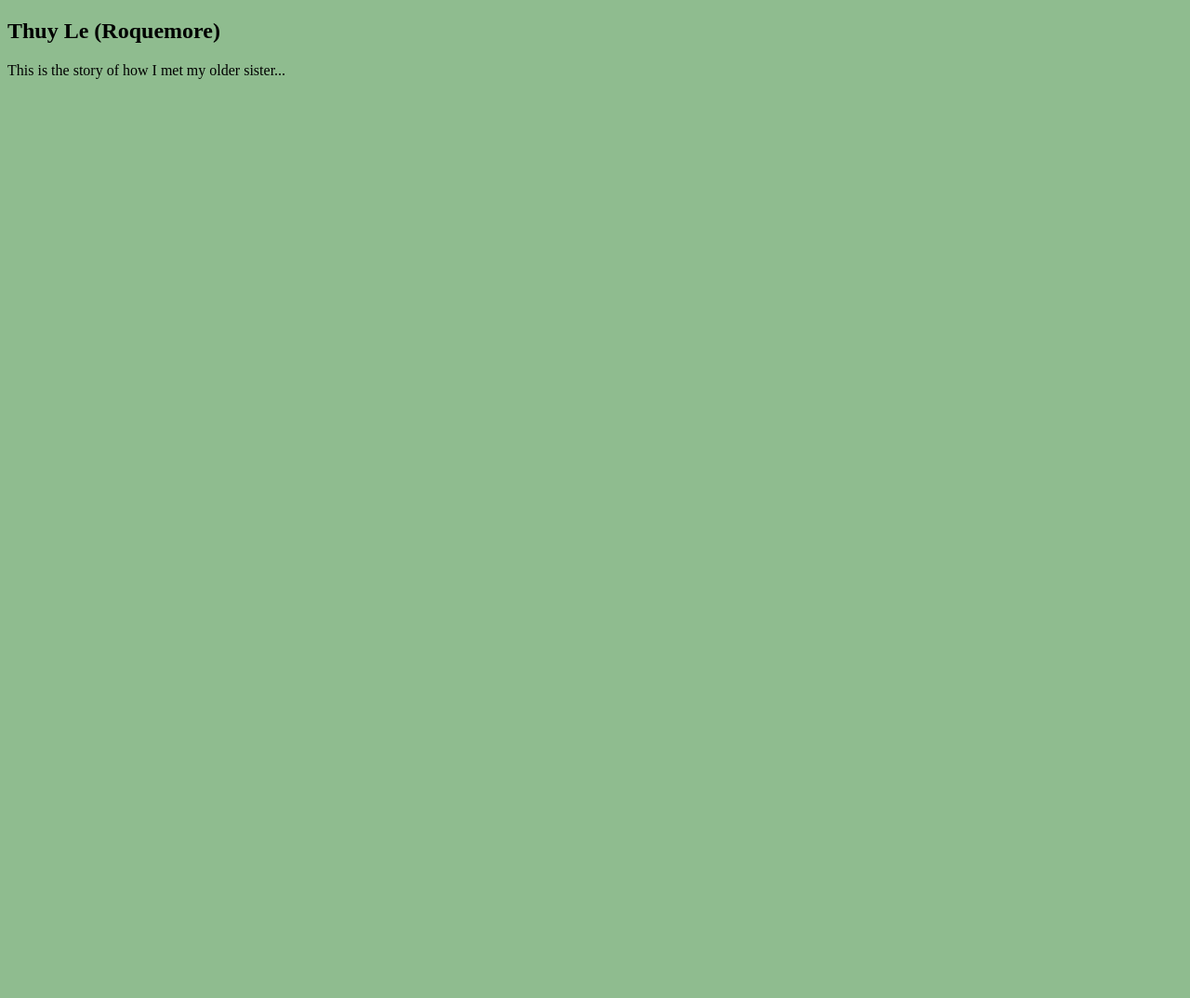
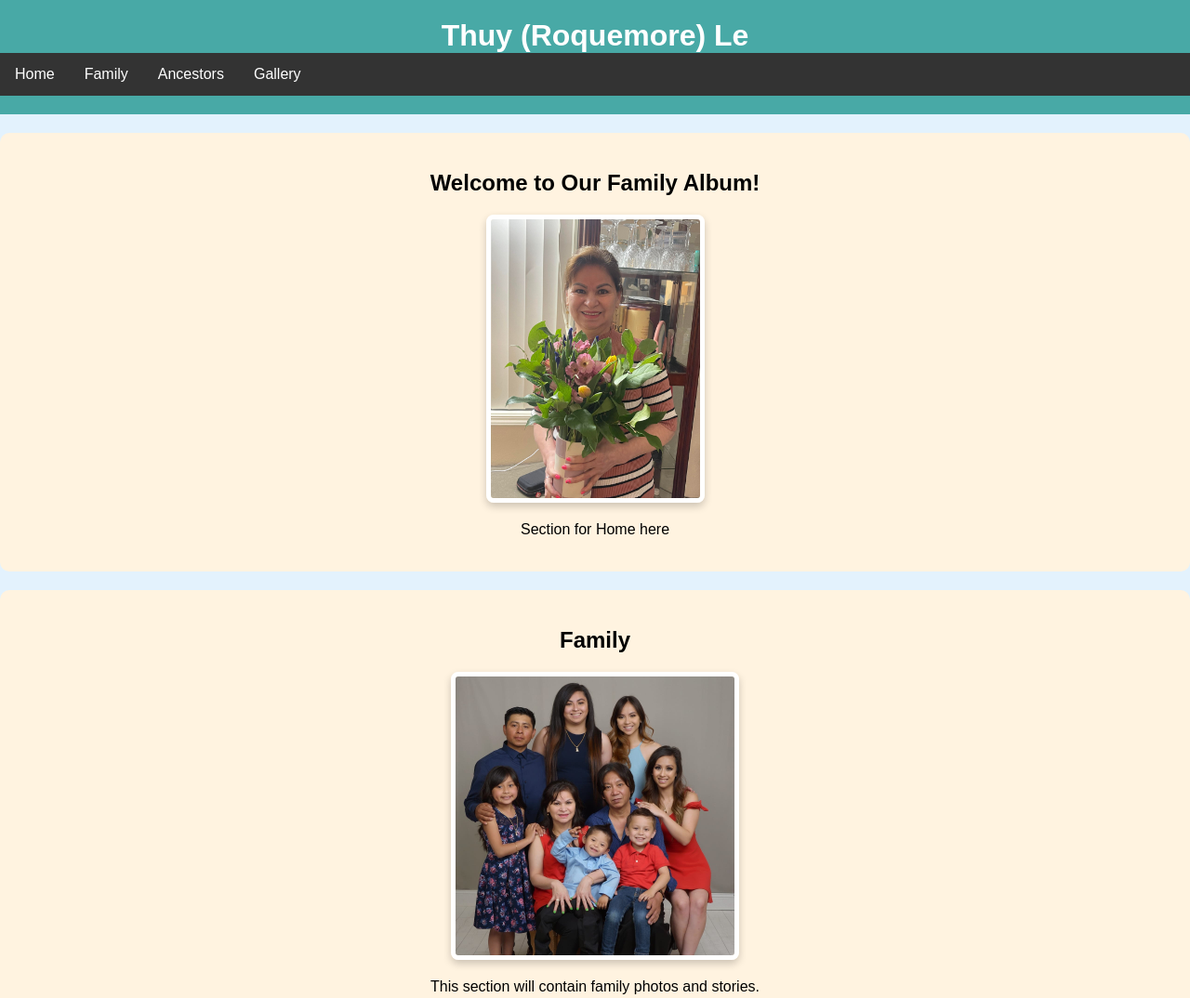
Before and after one commit to ricapi96/across-the-universe, a plain HTML site: page index.html in a window 1280 px wide. Shown: the top 1074 px of the page at 93% size. Before the commit the page ends 800 px from the top, so only its background shows below. Drawn offline with Linux system fonts and the light colour scheme.

Commit message:
structure and images

```diff
--- a/assets/css/style.css
+++ b/assets/css/style.css
@@ -1,3 +1,109 @@
 body {
-    background-color: darkseagreen;
+    font-family: 'Arial', sans-serif;
+    margin: 0;
+    padding: 0;
+    background-color: #E3F2FD;
 }
+
+header {
+    background-color: #48a9a6;
+    color: white;
+    text-align: center;
+    padding: 20px 0;
+}
+
+header h1 {
+    margin: 0;
+}
+
+.titles {
+    padding: 20px;
+    text-align: center;
+    background-color: #FFF3E0;
+    margin: 20px 0;
+    border-radius: 10px;
+}
+
+.photo-grid {
+    display: grid;
+    grid-template-columns: repeat(auto-fill, minmax(250px, 1fr));
+    gap: 15px;
+    justify-content: center;
+}
+
+.photo-grid img {
+    width: 100%;
+    height: auto;
+    border-radius: 8px;
+    object-fit: cover;
+}
+
+nav {
+    background-color: #333;
+    overflow: hidden;
+}
+
+.nav-links {
+    list-style-type: none;
+    margin: 0;
+    padding: 0;
+}
+
+.nav-links li {
+    float: left;
+}
+
+.nav-links li a {
+    display: block;
+    color: white;
+    text-align: center;
+    padding: 14px 16px;
+    text-decoration: none;
+}
+
+.nav-links li a:hover {
+    background-color: #4FC3F7;
+    color: black;
+}
+
+/* Clear floats after the columns */
+.nav-links:after {
+    content: "";
+    display: table;
+    clear: both;
+}
+
+/* Section styling */
+section {
+    padding: 20px;
+    margin-top: 20px;
+}
+
+/* Section Image Styling */
+.section-image {
+    max-width: 100%;
+    max-height: 300px;
+    object-fit: cover;
+    margin: 20px auto;
+    display: block;
+    border-radius: 8px;
+    border: 5px solid #fff;
+    box-shadow: 0 4px 8px rgba(0, 0, 0, 0.2);
+}
+
+.section-image:hover {
+    transform: scale(1.05);
+    transition: transform 0.3s ease, filter 0.3s ease;
+    filter: brightness(110%);
+
+}
+
+footer {
+    background-color: #263238;
+    color: white;
+    text-align: center;
+    padding: 10px 0;
+    position: relative;
+    width: 100%;
+    bottom: 0;
+}
--- a/index.html
+++ b/index.html
@@ -4,20 +4,53 @@
     <meta charset="UTF-8">
     <meta name="viewport" content="width=device-width, initial-scale=1.0">
     <link rel="stylesheet" href="./assets/css/style.css">
-    <title>My Sister Thuy</title>
+    <title>Thuy</title>
 </head>
 <body>
     <header>
-        <h2>Thuy Le (Roquemore)</h2>
-        <p>This is the story of how I met my older sister...</p>
+        <h1>Thuy (Roquemore) Le</h1>
+        <nav>
+            <ul class="nav-links">
+                <li><a href="#home">Home</a></li>
+                <li><a href="#family">Family</a></li>
+                <li><a href="#ancestors">Ancestors</a></li>
+                <li><a href="#gallery">Gallery</a></li>
+            </ul>
+        </nav>
     </header>
 
+    <!-- Content sections -->
+    <section class="titles" id="home">
+        <h2>Welcome to Our Family Album!</h2>
+        <img src="./assets/images/thuy-3.jpg" alt="Family Home" class="section-image">
+        <p>Section for Home here</p>
+    </section>
 
+    <section class="titles" id="family">
+        <h2>Family</h2>
+        <img src="./assets/images/nguyen-family.jpg" alt="Family Gathering" class="section-image">
+        <p>This section will contain family photos and stories.</p>
+    </section>
 
+    <section class="titles" id="ancestors">
+        <h2>Ancestors</h2>
+        <img src="./assets/images/elders.jpg" alt="Ancestor Portrait" class="section-image">
+        <p>This section will contain historical family info.</p>
+    </section>
 
+    <section class="titles" id="gallery">
+        <h2>Gallery</h2>
+        <div class="photo-grid">
 
+            <img src="./assets/images/kids-2.jpg" alt="Description of photo1">
+            <img src="./assets/images/kids.jpg" alt="Description of photo2">
+            <img src="./assets/images/babies.jpg" alt="Description of photo2">
+        </div>
+    </section>
 
-
+    <footer>
+        <p>&copy; 2024 by Erica Roquemore. All Rights Reserved.</p>
+    </footer>
 
     <script src="./assets/js/app.js"></script>
 </body>
```
Also changed, not shown: assets/images/babies.jpg (added), assets/images/cousins.jpg (added), assets/images/elders.jpg (added), assets/images/fam.jpg (added), assets/images/kalina-2.jpg (added), assets/images/kalina.jpg (added), assets/images/kamay-2.jpg (added), assets/images/kamay.jpg (added), assets/images/kathy-2.jpg (added), assets/images/kathy.jpg (added), assets/images/kids-2.jpg (added), assets/images/kids.jpg (added), assets/images/nguyen-family.jpg (added), assets/images/nieces-2.jpg (added), 4 more files.
